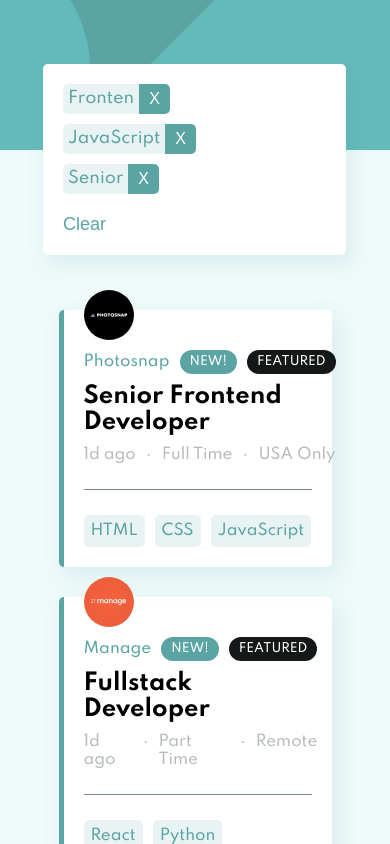
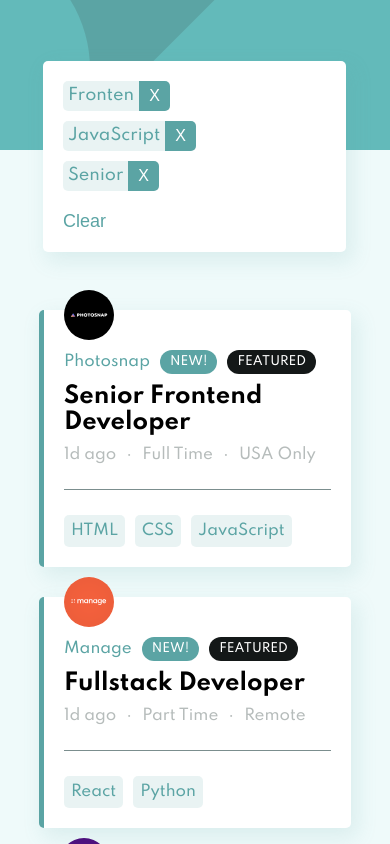
Before and after one commit to jhorman10/job-listings, an Angular app: page / in a window 390 px wide. Shown: the top 844 px of the page. Built offline with nearby package versions, Linux system fonts and the light colour scheme.

Commit message:
change font-size in cards

```diff
--- a/src/app/components/card/card.component.scss
+++ b/src/app/components/card/card.component.scss
@@ -96,6 +96,7 @@
 
 @media (max-width: 800px) {
   .card-container {
+    width: 80vw;
     font-size: 15px;
     flex-direction: column;
     align-items: flex-start;
```
